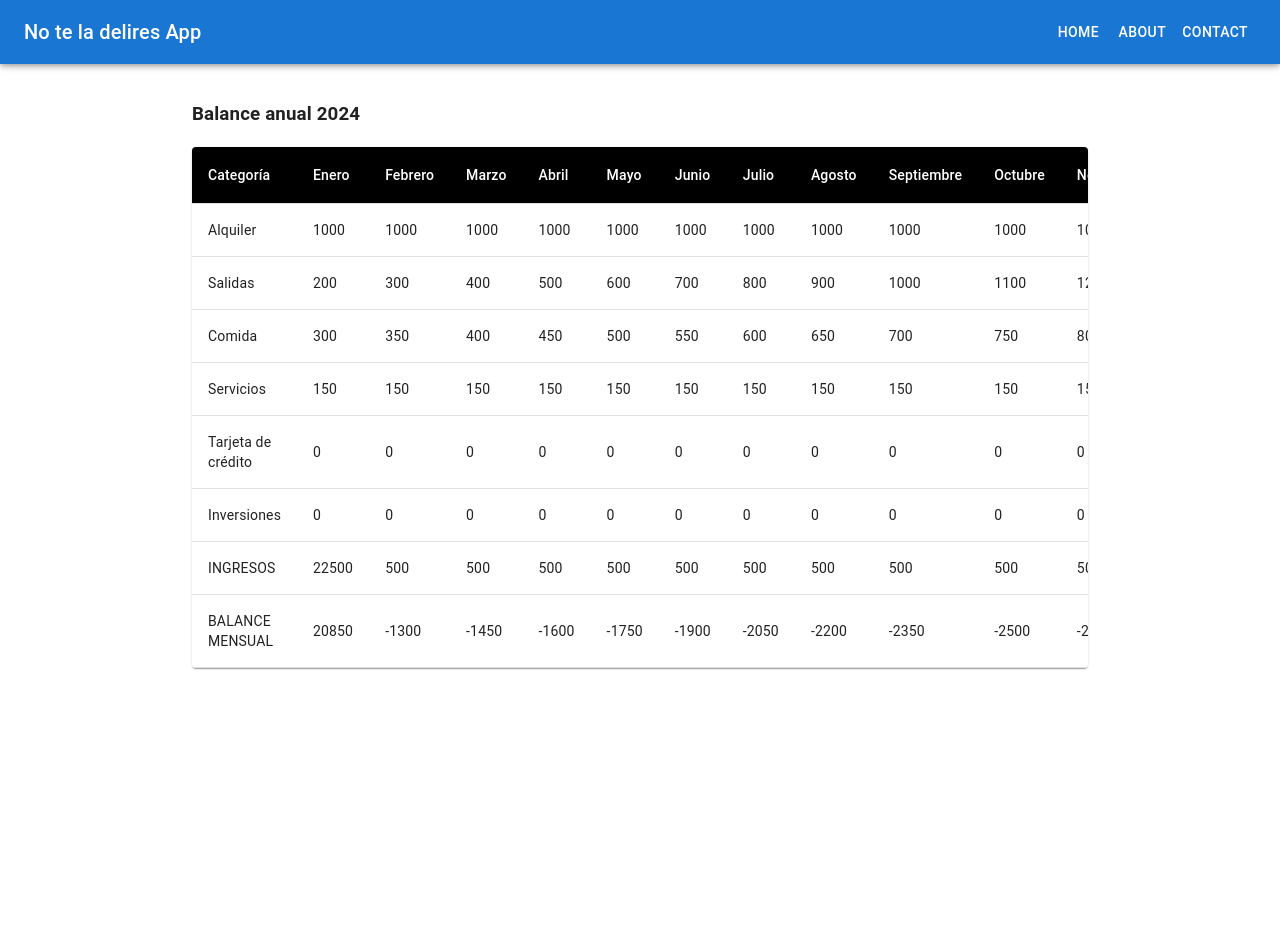
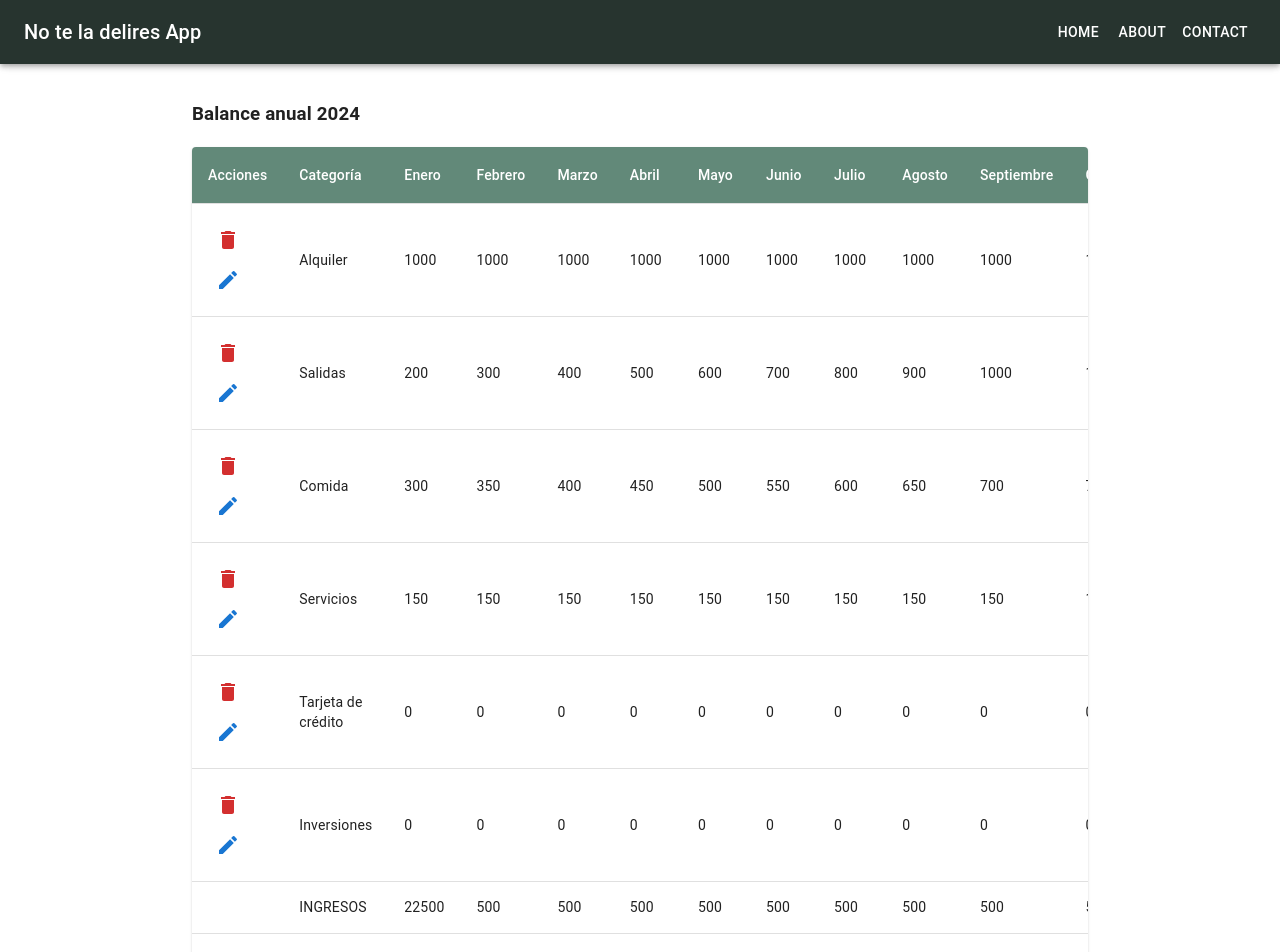
Before and after one commit to Ren991/NoTeLaDeliresApp, a React (Vite) app in the folder frontend/: page /home in a window 1280 px wide. Shown: the top 952 px of the page. Before the commit the page ends 800 px from the top, so only its background shows below. Built offline with nearby package versions, Linux system fonts and the light colour scheme.

Commit message:
add columna de acciones en tabla

```diff
--- a/frontend/src/components/Navbar/Navbar.jsx
+++ b/frontend/src/components/Navbar/Navbar.jsx
@@ -49,7 +49,7 @@ function Navbar(props) {
   return (
     <Box sx={{ display: 'flex' }}>
       <CssBaseline />
-      <AppBar component="nav">
+      <AppBar component="nav" sx={{ background: '#27342F' }}>
         <Toolbar>
           <IconButton
             color="inherit"
--- a/frontend/src/components/TablaBalance/TablaBalance.jsx
+++ b/frontend/src/components/TablaBalance/TablaBalance.jsx
@@ -6,12 +6,15 @@ import TableContainer from "@mui/material/TableContainer";
 import TableHead from "@mui/material/TableHead";
 import TableRow from "@mui/material/TableRow";
 import Paper from "@mui/material/Paper";
+import IconButton from "@mui/material/IconButton";
+import DeleteIcon from "@mui/icons-material/Delete";
+import EditIcon from "@mui/icons-material/Edit";
 import jsonData from "./data.json";
 
 const TablaBalance = () => {
   const [data, setData] = useState([]);
-  const [ingresos, setIngresos] = useState([]); // array para almacenar los gastos de las categorías.
-  const [balanceMensual, setBalanceMensual] = useState([]); // array para almacenar los balances mensuales
+  const [ingresos, setIngresos] = useState([]);
+  const [balanceMensual, setBalanceMensual] = useState([]);
 
   useEffect(() => {
     const fetchData = async () => {
@@ -19,7 +22,7 @@ const TablaBalance = () => {
         setData(jsonData.data);
         setIngresos(
           jsonData.data.find((item) => item.category === "INGRESOS").expenses
-        ); // se obtienen todas los gastos de las diferentes categorías
+        );
       } catch (error) {
         console.error("Error fetching data:", error);
       }
@@ -65,10 +68,9 @@ const TablaBalance = () => {
       <h3>Balance anual 2024</h3>
       <TableContainer component={Paper}>
         <Table sx={{ minWidth: 700 }} aria-label="customized table">
-          <TableHead style={{ background: "black" }}>
-            {" "}
-            {/* Estilo para la cabecera */}
+          <TableHead style={{ background: "#628979" }}>
             <TableRow>
+              <TableCell style={{ color: "white" }}>Acciones</TableCell>
               <TableCell style={{ color: "white" }}>Categoría</TableCell>
               <TableCell style={{ color: "white" }}>Enero</TableCell>
               <TableCell style={{ color: "white" }}>Febrero</TableCell>
@@ -87,13 +89,33 @@ const TablaBalance = () => {
           <TableBody>
             {data.map((item, index) => (
               <TableRow key={index}>
-                <TableCell>{item.category}</TableCell>
-                {item.expenses.map((expense, expenseIndex) => (
-                  <TableCell key={expenseIndex}>{expense.amount}</TableCell>
-                ))}
+                {item.category !== "INGRESOS" && (
+                  <>
+                    <TableCell>
+                      <IconButton aria-label="delete" color="error">
+                        <DeleteIcon />
+                      </IconButton>
+                      <IconButton aria-label="edit" color="primary">
+                        <EditIcon />
+                      </IconButton>
+                    </TableCell>
+                    <TableCell>{item.category}</TableCell>
+                    {item.expenses.map((expense, expenseIndex) => (
+                      <TableCell key={expenseIndex}>{expense.amount}</TableCell>
+                    ))}
+                  </>
+                )}
               </TableRow>
             ))}
             <TableRow>
+              <TableCell></TableCell>
+              <TableCell>INGRESOS</TableCell>
+              {ingresos.map((income, index) => (
+                <TableCell key={index}>{income.amount}</TableCell>
+              ))}
+            </TableRow>
+            <TableRow>
+              <TableCell></TableCell>
               <TableCell>BALANCE MENSUAL</TableCell>
               {balanceMensual.map((balance, index) => (
                 <TableCell key={index}>{balance.amount}</TableCell>
```
